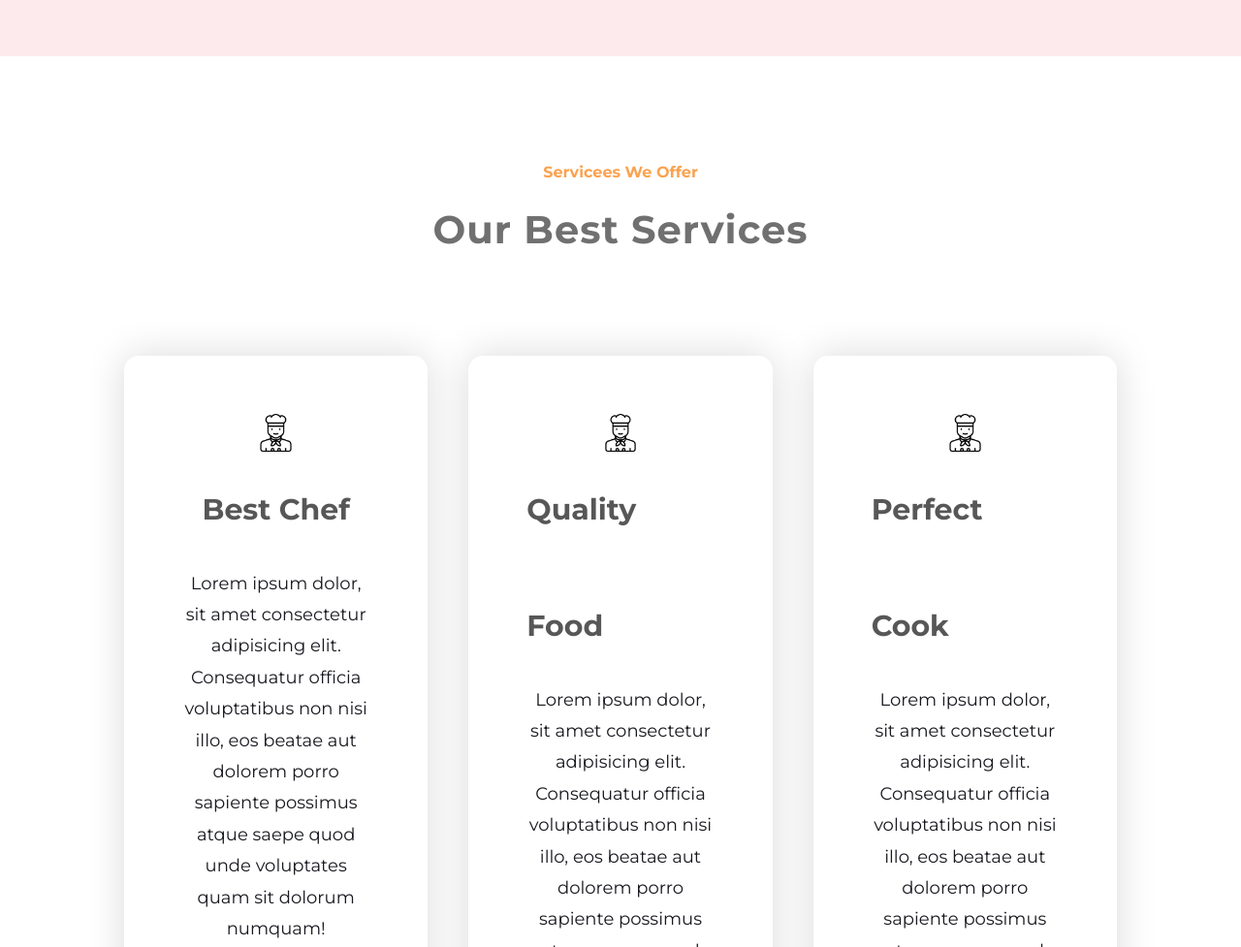
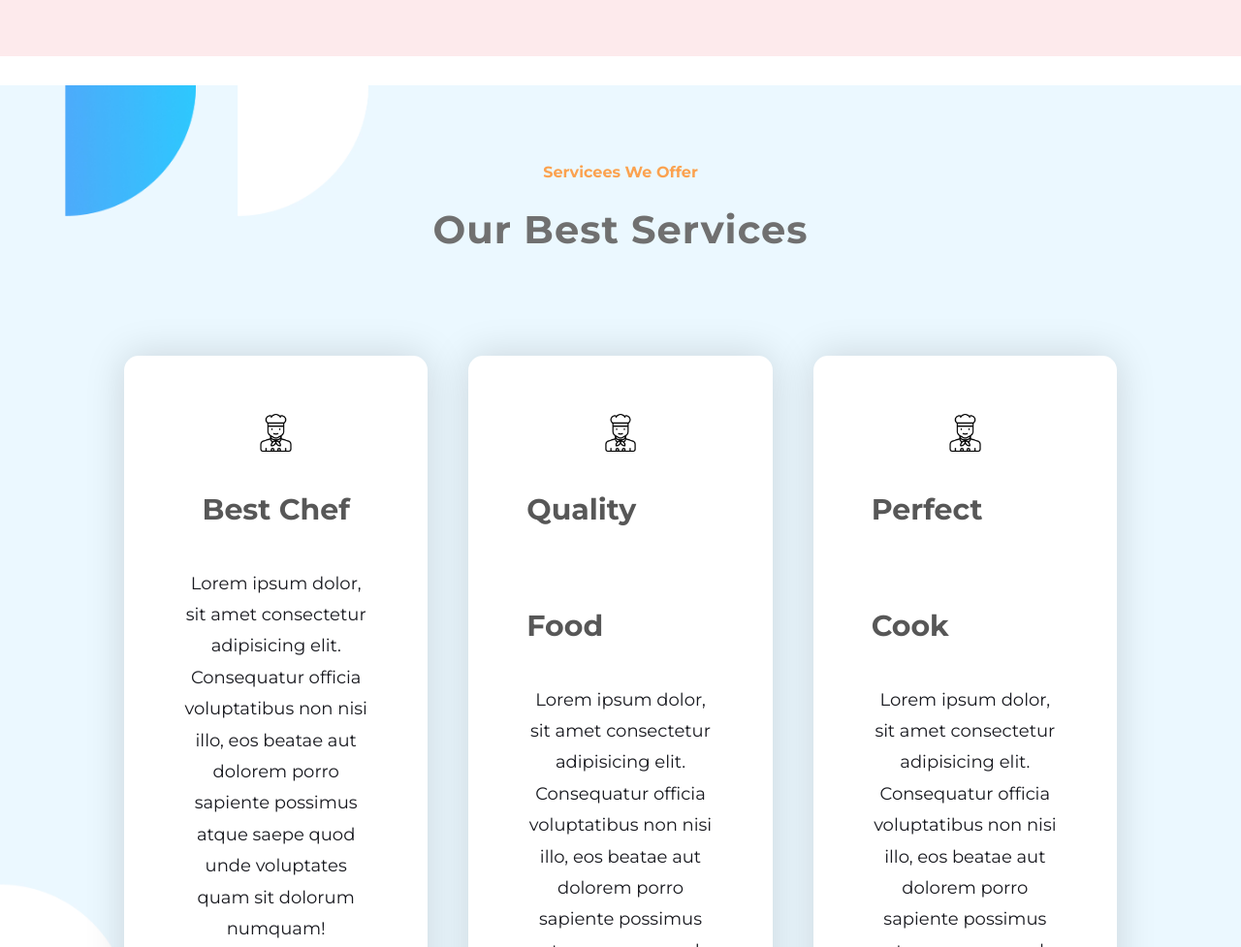
Before and after one commit to Ibrahimhowlader2/food-network-website, a plain HTML site: page index.html in a window 1280 px wide. Shown: the part 3498-4475 px from the top of the page at 97% size. Drawn offline with Linux system fonts and the light colour scheme.

Commit message:
Add Service Background

```diff
--- a/style.css
+++ b/style.css
@@ -222,6 +222,9 @@
 /* service section Start (Extra) */
 #service_section{
     padding: 80px 0;
+    background-image: url(images/shapes/Frame\ 57.jpg);
+    background-repeat: no-repeat;
+    background-size: cover;
 }
 .section_title h4{
     font-family: 'Montserrat', sans-serif;
```
